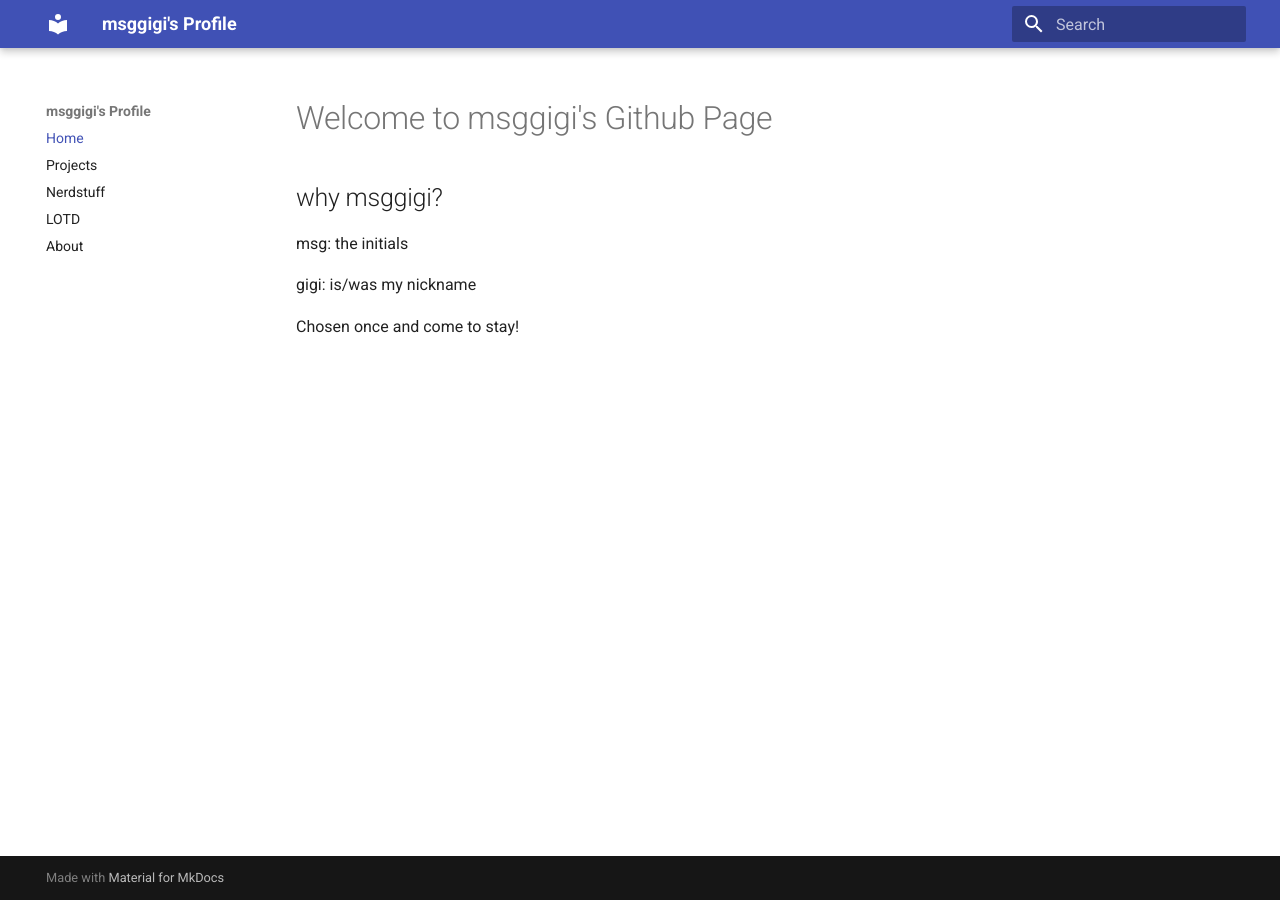
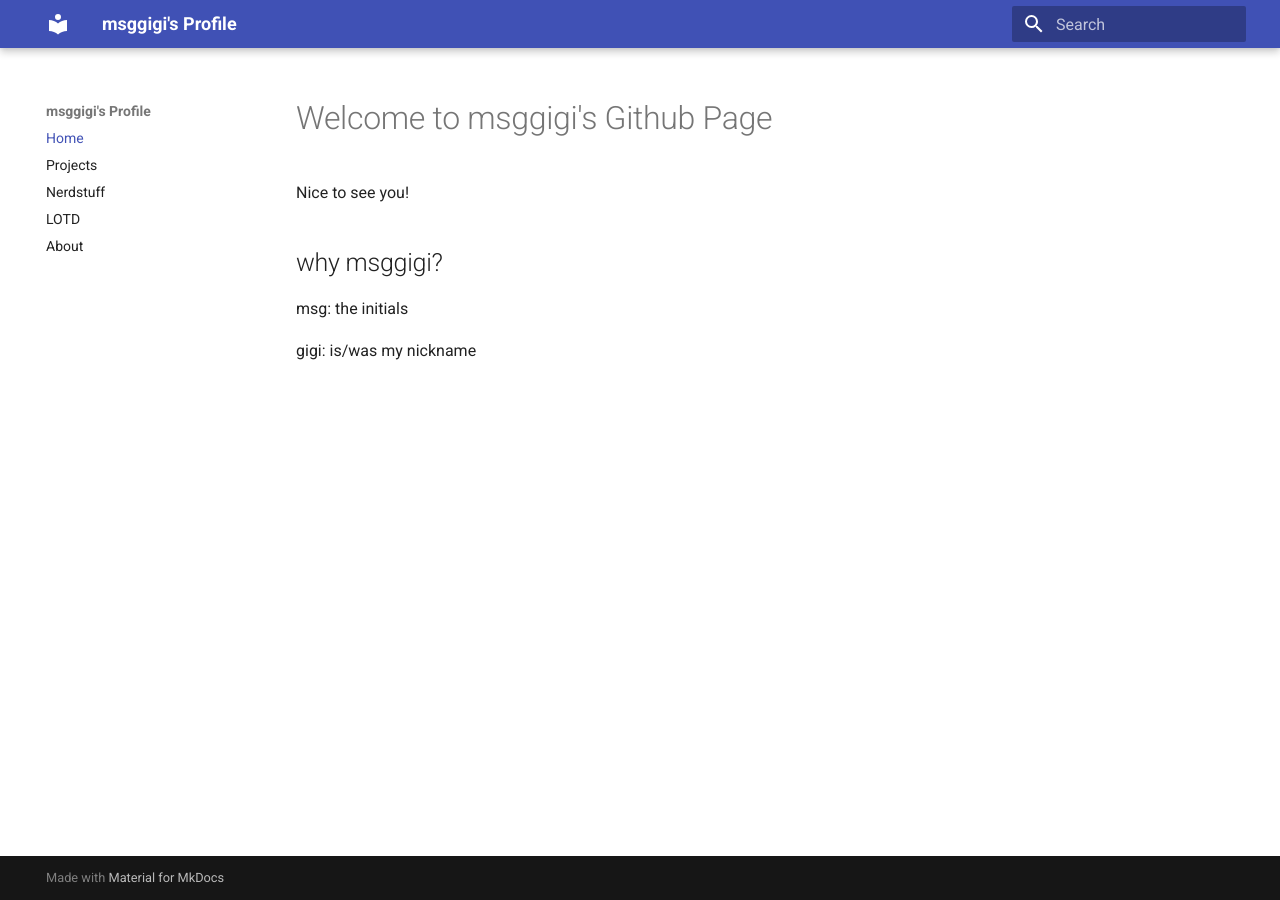
Before and after one commit to msggigi/msggigi.github.io, an MkDocs documentation site: the page built from docs/index.md, in a window 1280 px wide. Built offline with MkDocs 1.6.1 and Material for MkDocs 9.7.7, drawn with Linux system fonts in a browser that asks for light colours.

Commit message:
Update index.md

```diff
--- a/docs/index.md
+++ b/docs/index.md
@@ -1,11 +1,9 @@
 # Welcome to msggigi's Github Page
 
-
+Nice to see you!
 
 ## why msggigi?
 
 msg: the initials
 
 gigi: is/was my nickname
-
-Chosen once and come to stay!
```
